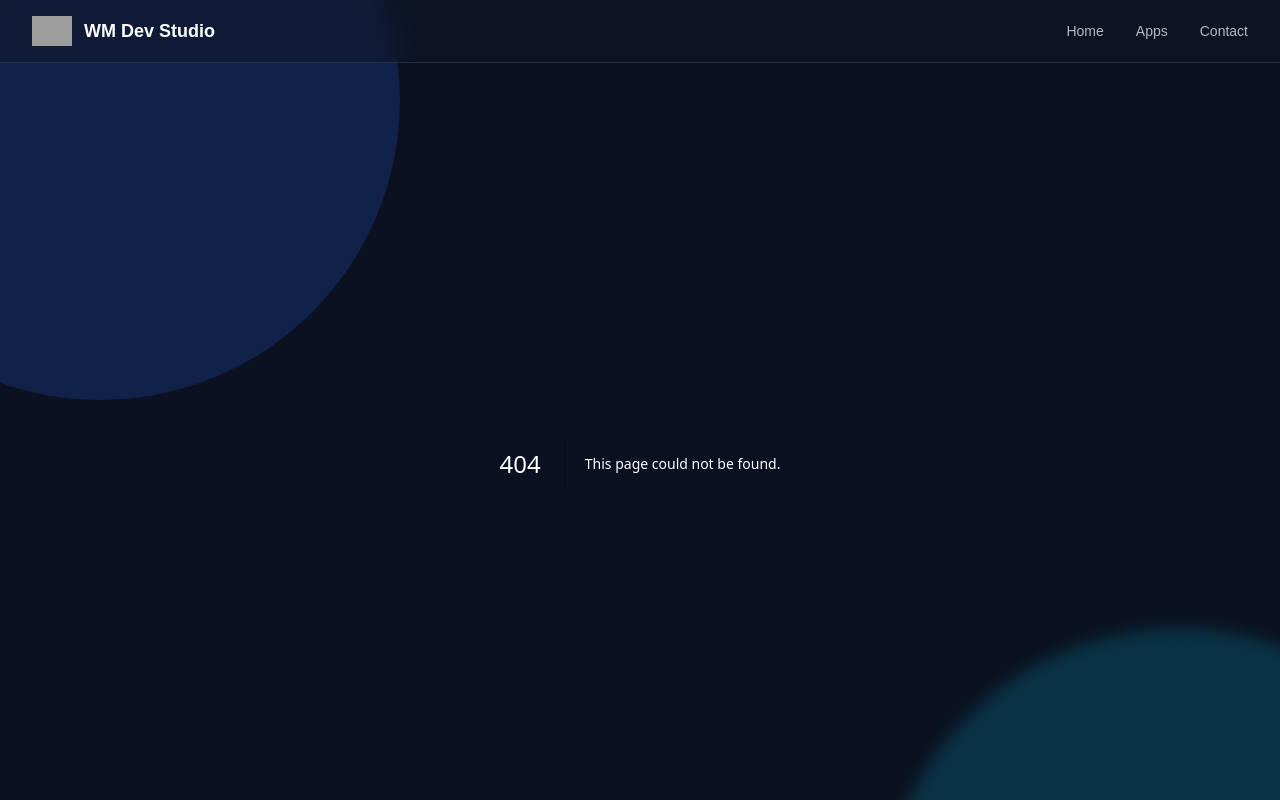
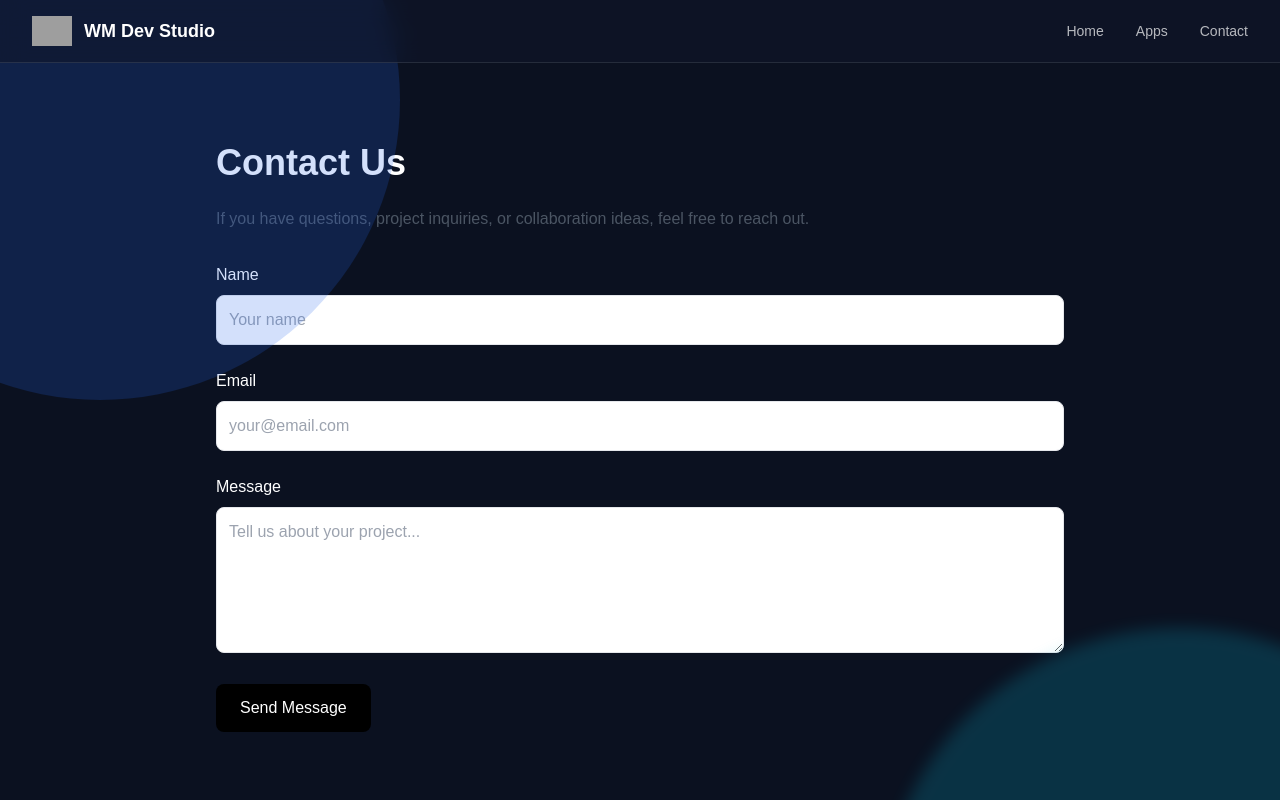
Before and after one commit to CryptoCoder50/wm-dev-studio, a Next.js app: page /contact in a window 1280 px wide. Before the commit this address had no page. Shown: the top 800 px of the page. Built offline with nearby package versions, Linux system fonts and the light colour scheme; grey boxes are pictures that could not be loaded.

Commit message:
Contact Page Added

```diff
--- a/app/components/Navbar.tsx
+++ b/app/components/Navbar.tsx
@@ -32,7 +32,7 @@ export default function Navbar() {
         </Link>
 
         <Link
-          href="#contact"
+          href="/contact"
           className="text-white/70 hover:text-white transition duration-200"
         >
           Contact
--- /dev/null
+++ b/app/contact/page.tsx
@@ -0,0 +1,48 @@
+export default function ContactPage() {
+    return (
+      <div className="min-h-screen px-6 py-20 max-w-4xl mx-auto">
+        <h1 className="text-4xl font-bold mb-6">Contact Us</h1>
+
+        <p className="mb-8 text-gray-600">
+          If you have questions, project inquiries, or collaboration ideas,
+          feel free to reach out.
+        </p>
+
+        <form className="space-y-6">
+          <div>
+            <label className="block mb-2 font-medium">Name</label>
+            <input
+              type="text"
+              className="w-full border rounded-lg p-3"
+              placeholder="Your name"
+            />
+          </div>
+
+          <div>
+            <label className="block mb-2 font-medium">Email</label>
+            <input
+              type="email"
+              className="w-full border rounded-lg p-3"
+              placeholder="your@email.com"
+            />
+          </div>
+
+          <div>
+            <label className="block mb-2 font-medium">Message</label>
+            <textarea
+              rows={5}
+              className="w-full border rounded-lg p-3"
+              placeholder="Tell us about your project..."
+            />
+          </div>
+
+          <button
+            type="submit"
+            className="bg-black text-white px-6 py-3 rounded-lg"
+          >
+            Send Message
+          </button>
+        </form>
+      </div>
+    );
+  }
```
